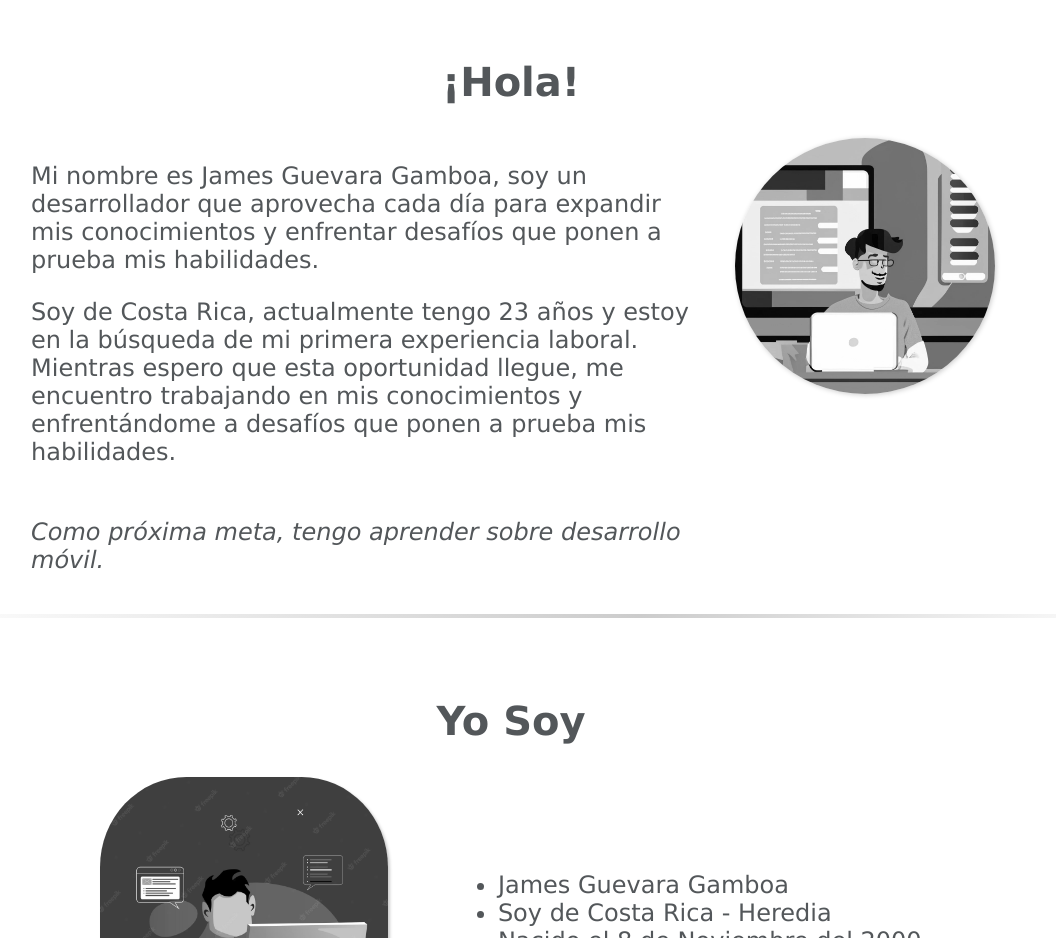
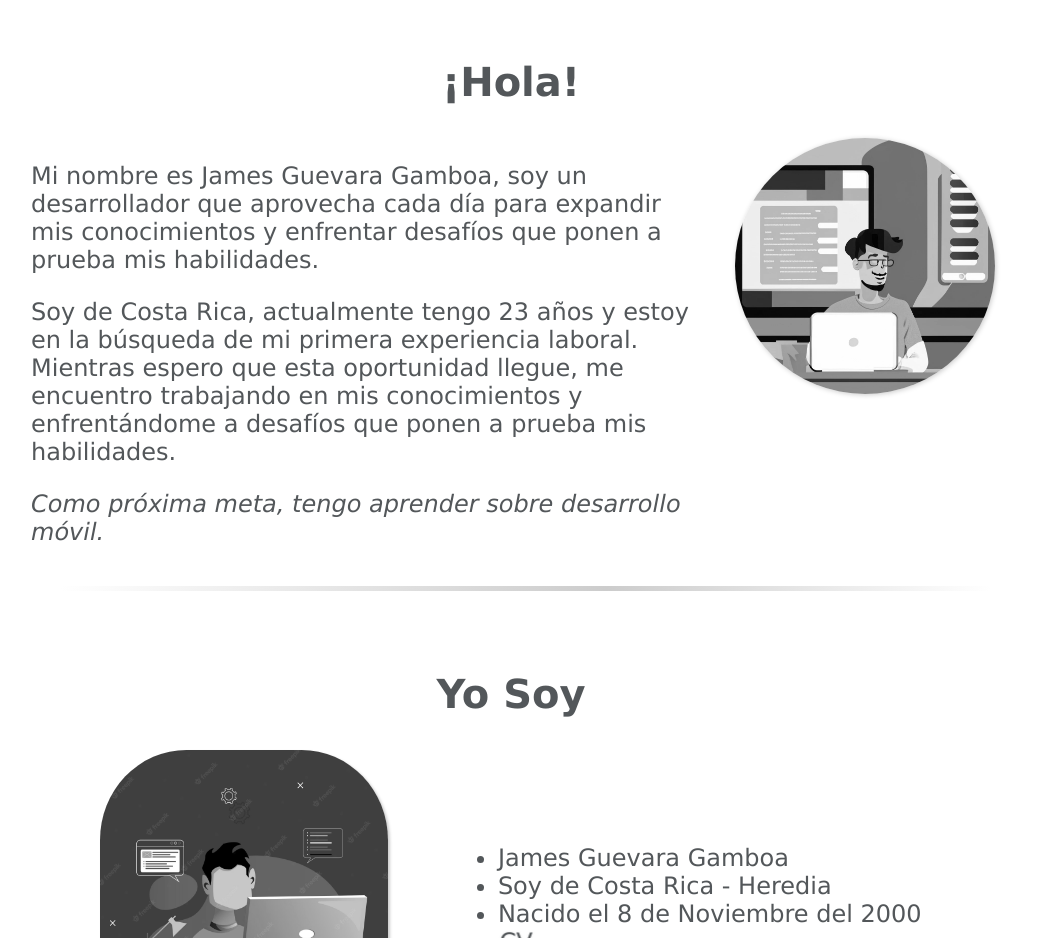
Before and after one commit to James-Gamboa/next-js-migration-portfolio, a Next.js app: page / in a window 1280 px wide. Shown: the part 840-1778 px from the top of the page, without its empty margins (129-1185 px from the left). Built offline with nearby package versions, Linux system fonts and the light colour scheme.

Commit message:
fix problem wit UI

```diff
--- a/app/components/AboutMe.jsx
+++ b/app/components/AboutMe.jsx
@@ -1,4 +1,3 @@
-// @ts-nocheck
 import Image from "next/image";
 import "../../public/css/styles.css";
 
@@ -16,18 +15,28 @@ const AboutMe = () => {
               width={260}
               height={200}
             />
-            <p>
-              Mi nombre es James Guevara Gamboa, soy un desarrollador que aprovecha cada día para expandir mis conocimientos y enfrentar desafíos que ponen a prueba mis habilidades.
-              <br />
+            <div>
               <p>
-                Soy de Costa Rica, actualmente tengo 23 años y estoy en la búsqueda de mi primera experiencia laboral. Mientras espero que esta oportunidad llegue, me encuentro trabajando en mis conocimientos y enfrentándome a desafíos que ponen a prueba mis habilidades.
+                Mi nombre es James Guevara Gamboa, soy un desarrollador que
+                aprovecha cada día para expandir mis conocimientos y enfrentar
+                desafíos que ponen a prueba mis habilidades.
               </p>
-              <br />
-              <em>Como próxima meta, tengo aprender sobre desarrollo móvil.</em>
-            </p>
+              <p>
+                Soy de Costa Rica, actualmente tengo 23 años y estoy en la
+                búsqueda de mi primera experiencia laboral. Mientras espero que
+                esta oportunidad llegue, me encuentro trabajando en mis
+                conocimientos y enfrentándome a desafíos que ponen a prueba mis
+                habilidades.
+              </p>
+              <p>
+                <em>
+                  Como próxima meta, tengo aprender sobre desarrollo móvil.
+                </em>
+              </p>
+            </div>
           </div>
+          <div className="section-divider"></div>
         </div>
-        <div className="section-divider"></div>
       </section>
     </>
   );
--- a/app/components/Education.jsx
+++ b/app/components/Education.jsx
@@ -1,4 +1,3 @@
-// @ts-nocheck
 import Image from "next/image";
 import "../../public/css/styles.css";
 
--- a/app/components/Experience.jsx
+++ b/app/components/Experience.jsx
@@ -1,4 +1,3 @@
-// @ts-nocheck
 import Image from "next/image";
 import "../../public/css/styles.css";
 
--- a/app/components/Header.jsx
+++ b/app/components/Header.jsx
@@ -1,4 +1,3 @@
-// @ts-nocheck
 import MainMenu from "./MainMenu"
 import Image from "next/image";
 import "../../public/css/styles.css";
--- a/app/components/Iam.jsx
+++ b/app/components/Iam.jsx
@@ -1,4 +1,3 @@
-// @ts-nocheck
 import Image from "next/image";
 import "../../public/css/styles.css";
 
--- a/app/components/MainBanner.jsx
+++ b/app/components/MainBanner.jsx
@@ -1,4 +1,3 @@
-// @ts-nocheck
 import Image from "next/image";
 import "../../public/css/styles.css";
 
--- a/app/components/Projects.jsx
+++ b/app/components/Projects.jsx
@@ -1,4 +1,3 @@
-// @ts-nocheck
 import ProjectCard from "./ProjectCard"
 import "../../public/css/styles.css";
 
```
